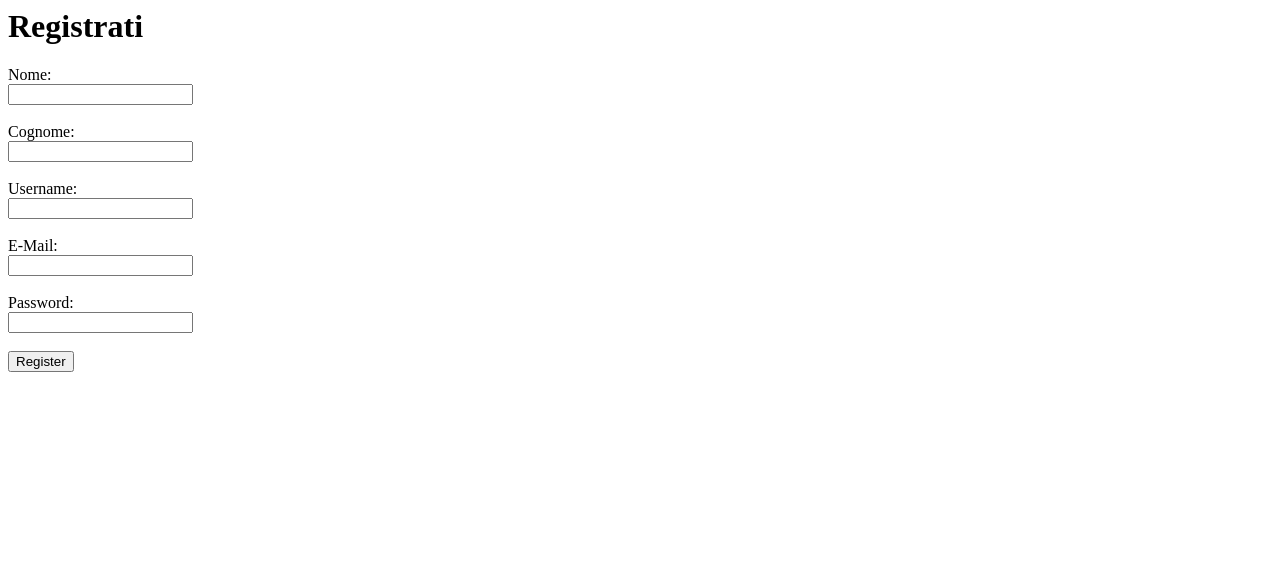
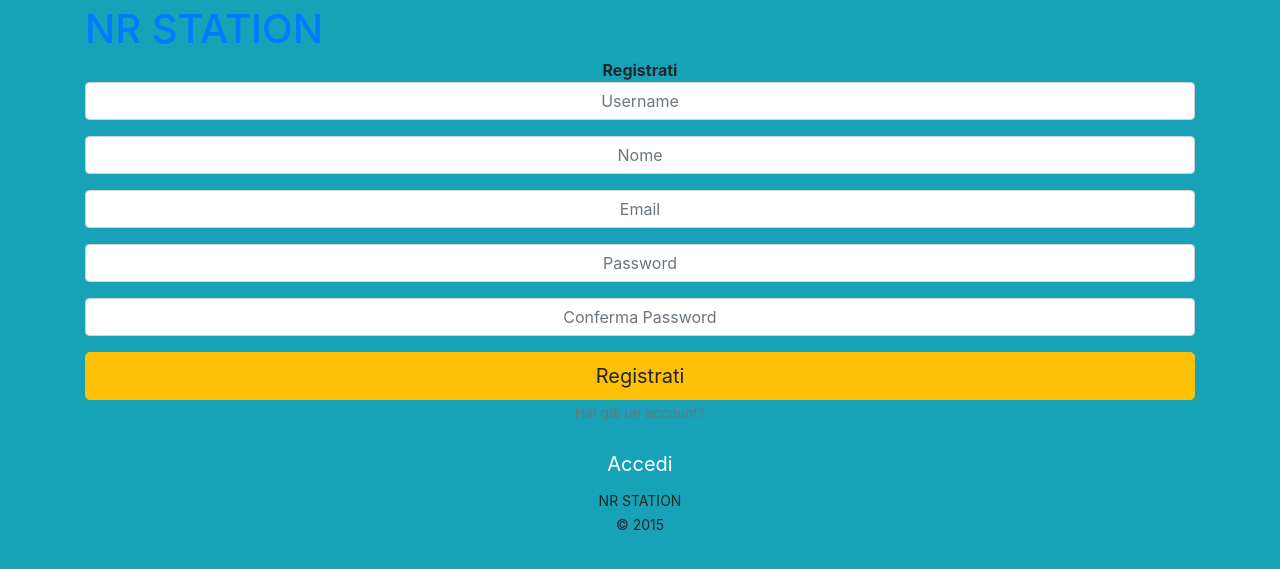
Before and after one commit to 545dev/NR-STATION, a PHP site: page /register.php in a window 1280 px wide. Shown: the top 569 px of the page. Run offline with PHP 8.4, Linux system fonts and the light colour scheme; some libraries are stand-ins or nearby versions.

Commit message:
register.php: add template

```diff
--- a/php/register.php
+++ b/php/register.php
@@ -17,20 +17,10 @@
             die("Inserisci l'username.");
         }
 
-        // Ensure that the user has entered a non-empty password
-        if(empty($_POST['password']))
+        // Controlli aggiuntivi in php
+        if(empty($_POST['password']) || empty($_POST['nome']) || empty($_POST['password']) )
         {
-            die("Inserisci una password.");
-        }
-	// controlla nome
-        if(empty($_POST['nome']))
-        {
-            die("Devi inserire un nome.");
-        }
-	// controlla copgnome
-        if(empty($_POST['cognome']))
-        {
-            die("Devi inserire un nome.");
+            die("Errore durante la registrazione");
         }
 
         // Make sure the user entered a valid E-Mail address
@@ -129,18 +119,17 @@
                 password,
                 salt,
                 email,
-		nome,
-		cognome
+		        nome
+
             ) VALUES (
                 :username,
                 :password,
                 :salt,
                 :email,
-		:nome,
-		:cognome
+		        :nome
+
             )
         ";
-        echo $query;
 
         // A salt is randomly generated here to protect again brute force attacks
         // and rainbow table attacks.  The following statement generates a hex
@@ -177,8 +166,7 @@
             ':password' => $password,
             ':salt' => $salt,
             ':email' => $_POST['email'],
-            ':nome' => $_POST['nome'],
-            ':cognome' => $_POST['cognome']
+            ':nome' => $_POST['nome']
         );
 
         try
@@ -204,22 +192,79 @@
     }
 
 ?>
-<h1>Registrati</h1>
-<form action="register.php" method="post">
-    Nome:<br />
-    <input type="text" name="nome" value="" />
-    <br /><br />
-    Cognome:<br />
-    <input type="text" name="cognome" value="" />
-    <br /><br />
-    Username:<br />
-    <input type="text" name="username" value="" />
-    <br /><br />
-    E-Mail:<br />
-    <input type="text" name="email" value="" />
-    <br /><br />
-    Password:<br />
-    <input type="password" name="password" value="" />
-    <br /><br />
-    <input type="submit" value="Register" />
-</form>
+<!DOCTYPE html>
+<html lang="en" class="app">
+<head>
+  <meta charset="utf-8" />
+  <title>NR STATION</title>
+  <meta name="description" content="webradio, nr station, iis nicolucci reggio" />
+  <meta name="viewport" content="width=device-width, initial-scale=1, maximum-scale=1" />
+  <link rel="stylesheet" href="js/jPlayer/jplayer.flat.css" type="text/css" />
+  <link rel="stylesheet" href="css/bootstrap.css" type="text/css" />
+  <link rel="stylesheet" href="css/animate.css" type="text/css" />
+  <link rel="stylesheet" href="css/font-awesome.min.css" type="text/css" />
+  <link rel="stylesheet" href="css/simple-line-icons.css" type="text/css" />
+  <link rel="stylesheet" href="css/font.css" type="text/css" />
+  <link rel="stylesheet" href="css/app.css" type="text/css" />
+    <!--[if lt IE 9]>
+    <script src="js/ie/html5shiv.js"></script>
+    <script src="js/ie/respond.min.js"></script>
+    <script src="js/ie/excanvas.js"></script>
+  <![endif]-->
+</head>
+<body class="bg-info dker">
+  <section id="content" class="m-t-lg wrapper-md animated fadeInDown">
+    <div class="container aside-xl">
+      <a class="navbar-brand block" href="index.html"><span class="h1 font-bold">NR STATION</span></a>
+      <section class="m-b-lg">
+        <header class="wrapper text-center">
+          <strong>Registrati</strong>
+        </header>
+        <form action="register.php" method="post" data-validate="parsley">
+          <div class="form-group">
+            <input type="username" placeholder="Username" class="form-control rounded input-lg text-center no-border" name="username" data-minlength="6" data-required="true" value="">
+          </div>
+          <div class="form-group">
+            <input placeholder="Nome" class="form-control rounded input-lg text-center no-border" name="nome" data-required="true" value="">
+          </div>
+          <div class="form-group">
+            <input type="email" placeholder="Email" class="form-control rounded input-lg text-center no-border" name="email" data-type="email" data-required="true" value="">
+          </div>
+          <div class="form-group">
+             <input type="password" placeholder="Password" class="form-control rounded input-lg text-center no-border" name="password" data-minlength="6" data-required="true" id="pwd" value="">
+          </div>
+          <div class="form-group">
+             <input type="password" placeholder="Conferma Password" class="form-control rounded input-lg text-center no-border" name="password" data-minlength="6" data-required="true" data-equalto="#pwd" value="">
+          </div>
+          <button type="submit" class="btn btn-lg btn-warning lt b-white b-2x btn-block btn-rounded"><i class="icon-arrow-right pull-right"></i><span class="m-r-n-lg">Registrati</span></button>
+          <div class="line line-dashed"></div>
+          <p class="text-muted text-center"><small>Hai già un account?</small></p>
+          <a href="login.php" class="btn btn-lg btn-info btn-block btn-rounded">Accedi</a>
+        </form>
+      </section>
+    </div>
+  </section>
+  <!-- footer -->
+  <footer id="footer">
+    <div class="text-center padder clearfix">
+      <p>
+        <small>NR STATION<br>&copy; 2015</small>
+      </p>
+    </div>
+  </footer>
+  <!-- / footer -->
+  <script src="js/jquery.min.js"></script>
+  <!-- Bootstrap -->
+  <script src="js/bootstrap.js"></script>
+  <!-- Parsley -->
+  <script src="js/parsley/parsley.min.js"></script>
+  <script src="js/parsley/parsley.extend.js"></script>
+  <!-- App -->
+  <script src="js/app.js"></script>
+  <script src="js/slimscroll/jquery.slimscroll.min.js"></script>
+  <script src="js/app.plugin.js"></script>
+  <script type="text/javascript" src="js/jPlayer/jquery.jplayer.min.js"></script>
+  <script type="text/javascript" src="js/jPlayer/add-on/jplayer.playlist.min.js"></script>
+  <script type="text/javascript" src="js/jPlayer/demo.js"></script>
+</body>
+</html>
```
